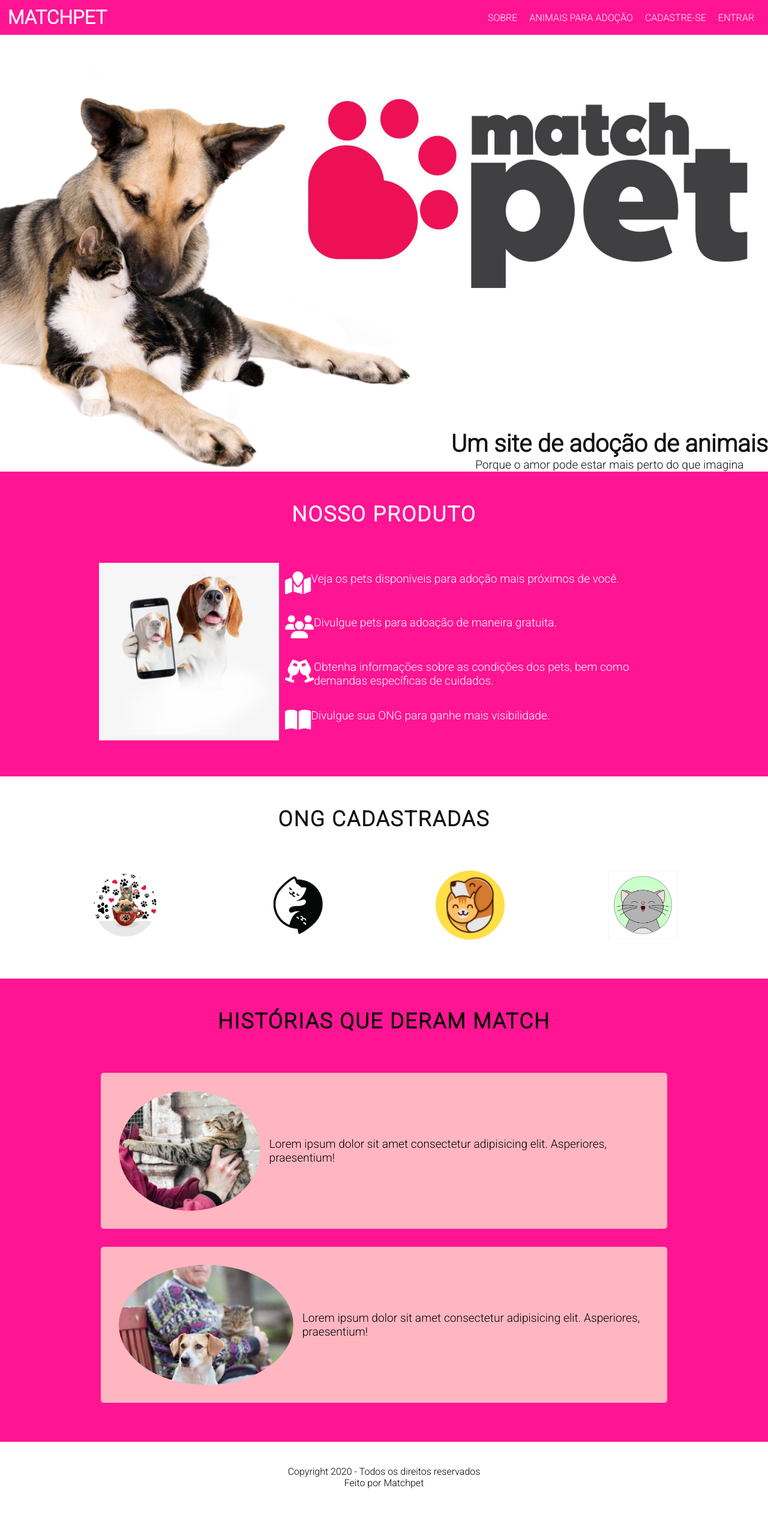
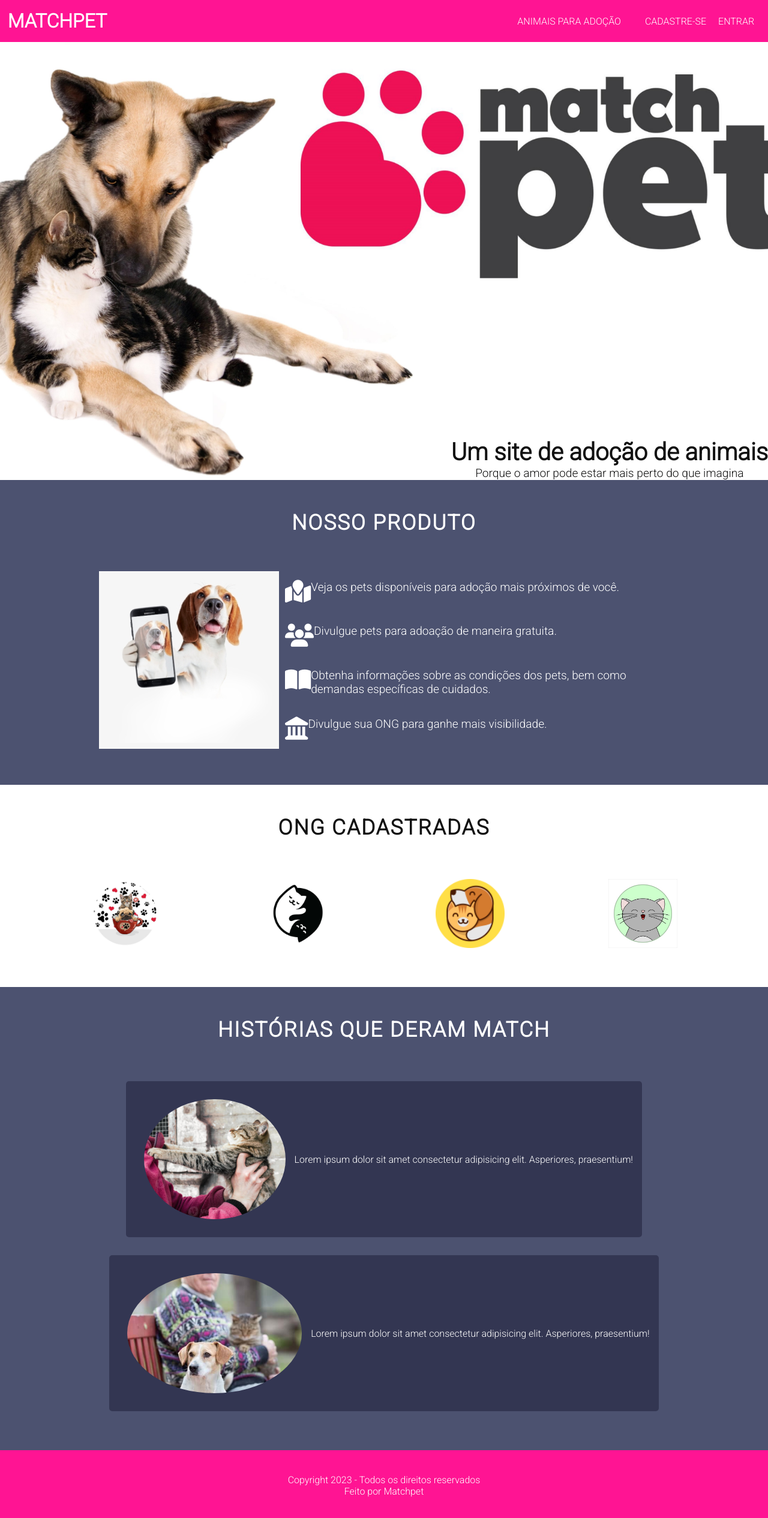
Before and after one commit to ICEI-PUC-Minas-PMV-ADS/pmv-ads-2023-1-e1-proj-web-t9-time1_matchpet, a plain HTML site: page src/index.html in a window 1280 px wide. Shown: the whole page at 60% size. Drawn offline with Linux system fonts and the light colour scheme.

Commit message:
atualização home-page Bruno e Marcela

```diff
--- a/src/css/home_mobile.css
+++ b/src/css/home_mobile.css
@@ -8,16 +8,27 @@
 #navbar-items {
     flex-direction: column;
     text-align: center;
+    width: 100%;
 }
 #navbar-items li:nth-child(2) {
     border-top: 1px solid #333;
     border-bottom: 1px solid #333;
 }
+#navbar-items li:nth-child(3) {
+    border-top: 1px solid #333;
+    border-bottom: 1px solid #333;
+}
 
 #showcase-container {
-    padding: 20px;
+    padding: 40px;
 }
-#client {
+#showcase-container {
+    width: 90%;
+}
+#clients-container{
+    grid-template-columns: repeat(2, 1fr);
+}
+.client {
     width: 50%;
 }
 
--- a/src/css/home_style.css
+++ b/src/css/home_style.css
@@ -44,7 +44,8 @@ a {
     width: 100%;
     background: #ff1493;
     color: #fff;
-    height: 58px;
+    height: 70px;
+    position: fixed;
 }
 
 /* Elemento "filho" do navbar
@@ -79,7 +80,7 @@ VH - A medida vh e igual a 1/100 da altura da viewport.
 Entao, por exemplo, se a altura do navegador e 900px , 1vh equivale a 9px .
 E, analogamente, se a largura da viewport e 750px , 1vw equivale a 7.5px */
 #showcase {
-    height: 91vh;
+    height: 100vh;
     display: flex;
     justify-content: right;
     align-items: last baseline;
@@ -129,9 +130,15 @@ E, analogamente, se a largura da viewport e 750px , 1vw equivale a 7.5px */
 /* Product */
 #product {
     width: 100%;
-    background: #ff1493;
+    background: #4C5270;
     color: #fff;
     padding: 50px;
+}
+.product.iphone-x {
+    height: 200px;
+    width: auto;
+    border-radius: 50%;
+    margin: 15px;
 }
 
 #product-container {
@@ -142,6 +149,7 @@ E, analogamente, se a largura da viewport e 750px , 1vw equivale a 7.5px */
 
 #items {
     width: 650px;
+
 }
 
 #items .item {
@@ -176,8 +184,8 @@ E, analogamente, se a largura da viewport e 750px , 1vw equivale a 7.5px */
 .testimonial {
     display: flex;
     align-items: center;
-    font-size: 1.2rem;
-    background: #FFB6C1;
+    font-size: 1.2 rem;
+    background: #333652;
     padding: 15px;
     margin: 15px 0;
     border-radius: 5px;
@@ -185,8 +193,8 @@ E, analogamente, se a largura da viewport e 750px , 1vw equivale a 7.5px */
 
 #testimonials {
     width: 100%;
-    background: #ff1493;
-    color: #000;
+    background: #4C5270;
+    color: #fff;
     padding: 50px;
 }
 
@@ -228,8 +236,8 @@ E, analogamente, se a largura da viewport e 750px , 1vw equivale a 7.5px */
 
 /* Footer */
 #footer {
-    background: #fff;
-    color: #000;
+    background: #ff1493;
+    color: #fff;
     padding: 40px;
     text-align: center;
 }
--- a/src/index.html
+++ b/src/index.html
@@ -11,13 +11,11 @@
 <body>
     <nav id="navbar">
         <div id="navbar-container">
-            <h1 class="logo">MATCHPET</h1>
+            <a href="http://127.0.0.1:5500/index2.html"><h1 class="logo">MATCHPET</h1></a>
             <ul id="navbar-items">
-                <li>Sobre</li>
-                <li>Animais para adoção</a></li>
-                <li>Cadastre-se</li>
+                <a href="/html/perfil.html"><li>Animais para adoção</li></a><li>
+                <a href="/html/cadastro.html"><li>Cadastre-se</li></a>
                 <li>Entrar</li>
-
             </ul>
         </div>
     </nav>
@@ -50,7 +48,7 @@
     <section id="product">
         <div class="headline">Nosso Produto</div>
         <div id="product-container">
-            <img src="/imagens/imagem_celular.png" alt="" class="iphone-x">
+            <img src="/imagens/imagem_celular.png" alt="" class= "iphone-x" >
             <div id="items">
                 <div class="item">
                     <i class="fas fa-map-marked fa-2x color-primary"></i>
@@ -61,11 +59,11 @@
                     <p>Divulgue pets para adoação de maneira gratuita.</p>
                 </div>
                 <div class="item">
-                    <i class="fas fa-glass-cheers fa-2x color-primary"></i>
+                    <i class="fas fa-book-open fa-2x color-primary"></i>
                     <p>Obtenha informações sobre as condições dos pets, bem como demandas específicas de cuidados.</p>
                 </div>
                 <div class="item">
-                    <i class="fas fa-book-open fa-2x color-primary"></i>
+                    <i class="fa-solid fa-landmark fa-2x color-primary"></i>
                     <p>Divulgue sua ONG para ganhe mais visibilidade.</p>
                 </div>
 
@@ -111,7 +109,7 @@
     </section>
     -->
     <footer id="footer">
-        <p>Copyright 2020 - Todos os direitos reservados</p>
+        <p>Copyright 2023 - Todos os direitos reservados</p>
         <p>Feito por Matchpet</p>
     </footer>
     <!-- Font Awesome-->
```
Also changed, not shown: src/js/main.js (added).
